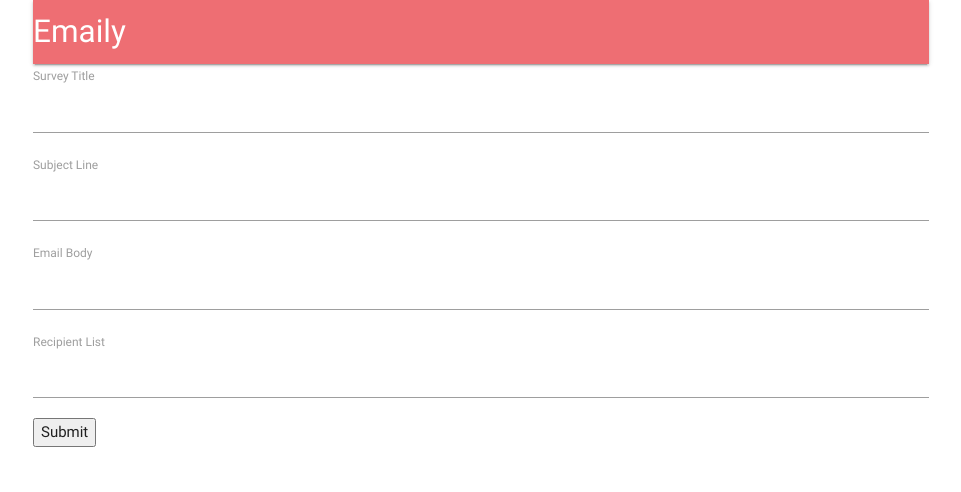
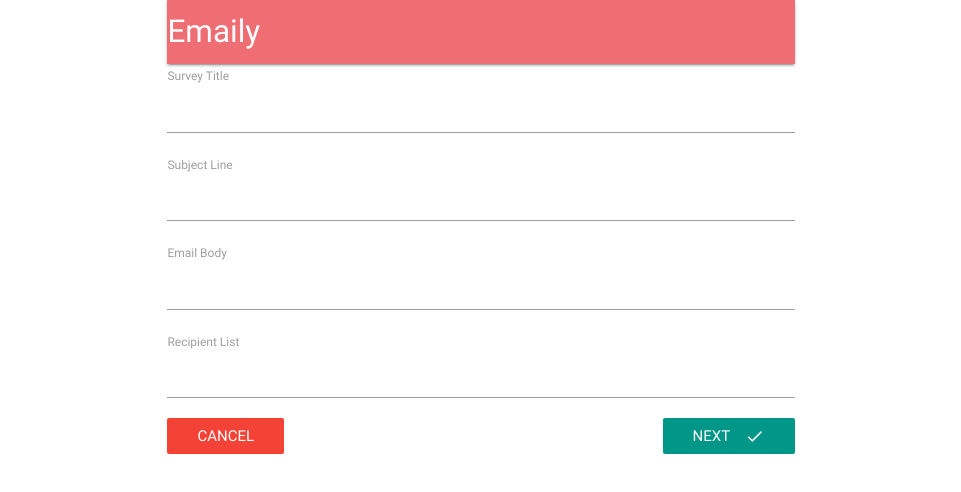
Before and after one commit to dbarriga/mailing-server, a React (Create React App) app in the folder client/: page /surveys/new in a window 1280 px wide. Shown: the top 492 px of the page, without its empty margins (159-1120 px from the left). Built offline with nearby package versions, Linux system fonts and the light colour scheme; no server answers.

Commit message:
buttons and style in survey form

```diff
--- a/client/src/components/App.js
+++ b/client/src/components/App.js
@@ -17,7 +17,7 @@
     return (
       <div className="container">
         <BrowserRouter>
-          <div>
+          <div className="container">
             <Header />
             <Route exact path="/" component={Landing} />
             <Route exact path="/surveys" component={Dashboard} />
--- a/client/src/components/surveys/SurveyForm.js
+++ b/client/src/components/surveys/SurveyForm.js
@@ -2,6 +2,7 @@
 import React, { Component } from 'react';
 import { reduxForm, Field } from 'redux-form';
 import SurveyField from './SurveyField';
+import { Link } from 'react-router-dom';
 
 const FIELDS = [
   { label: 'Survey Title', name: 'title' },
@@ -12,7 +13,7 @@
 
 class SurveyForm extends Component {
   renderFields() {
-    return _.map(FIELDS, ({label, name}) => {
+    return _.map(FIELDS, ({ label, name }) => {
       return (
         <Field
           component={SurveyField}
@@ -30,7 +31,13 @@
       <div>
         <form onSubmit={this.props.handleSubmit(values => console.log(values))}>
           {this.renderFields()}
-          <button type="submit">Submit</button>
+          <Link to="/surveys" className="red btn-flat white-text">
+          Cancel
+          </Link>
+          <button type="submit" className="teal btn-flat right white-text">
+            Next
+            <i className="material-icons right">done</i>
+          </button>
         </form>
       </div>
     );
```
